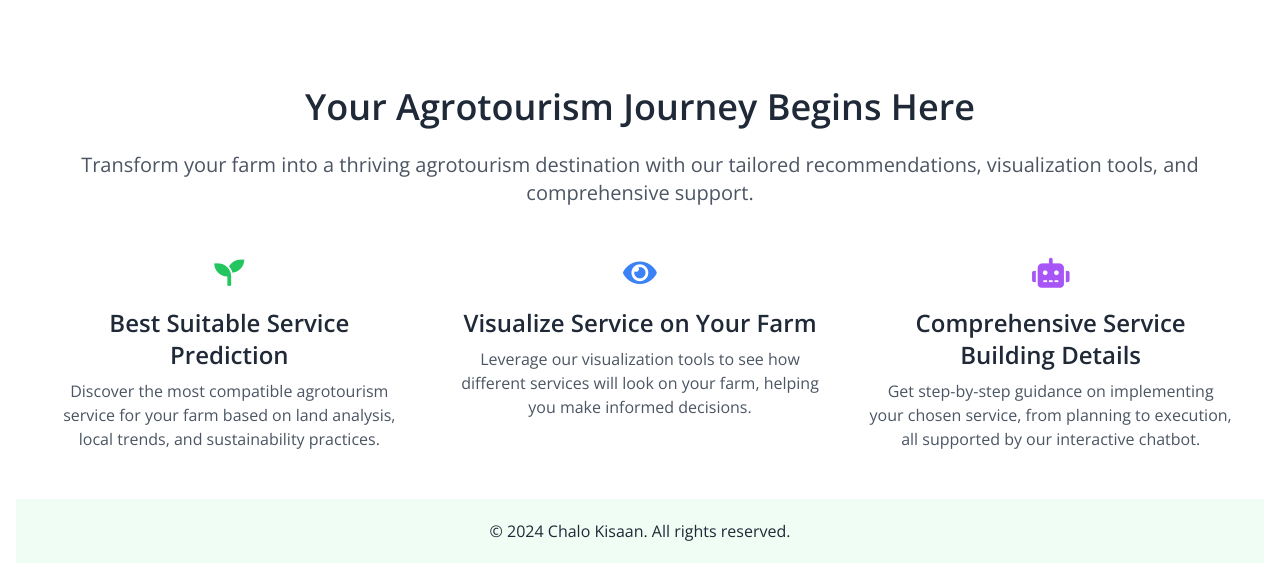
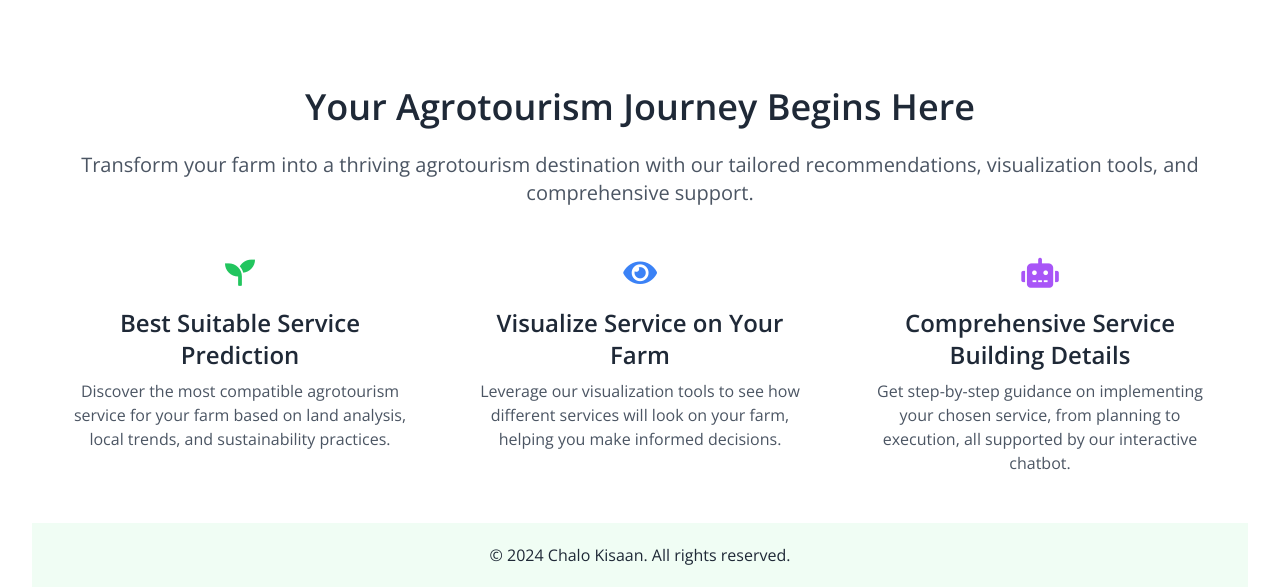
Before and after one commit to ombhojane/ChaloKisaan, a Flask app: page / in a window 1280 px wide. Shown: the part 3563-4150 px from the top of the page. Before the commit the page ends 4126 px from the top, so only its background shows below. Run offline with Flask 3, Linux system fonts and the light colour scheme; grey boxes labelled with a size stand in for pictures from a placeholder-image service; some libraries are stand-ins or nearby versions.

Commit message:
some pretty fixes

```diff
--- a/templates/index.html
+++ b/templates/index.html
@@ -39,7 +39,7 @@
 </style>
 </head>
 <body>
-  <div class="container mx-auto px-4">
+  <div class="container mx-auto px-4 sm:px-6 lg:px-8">
     <nav class="flex justify-between items-center py-6">
       <a href="/" class="text-2xl font-bold text-gray-800">Chalo Kisaan</a>
       <div class="menu-toggle" onclick="toggleMenu()">
```
